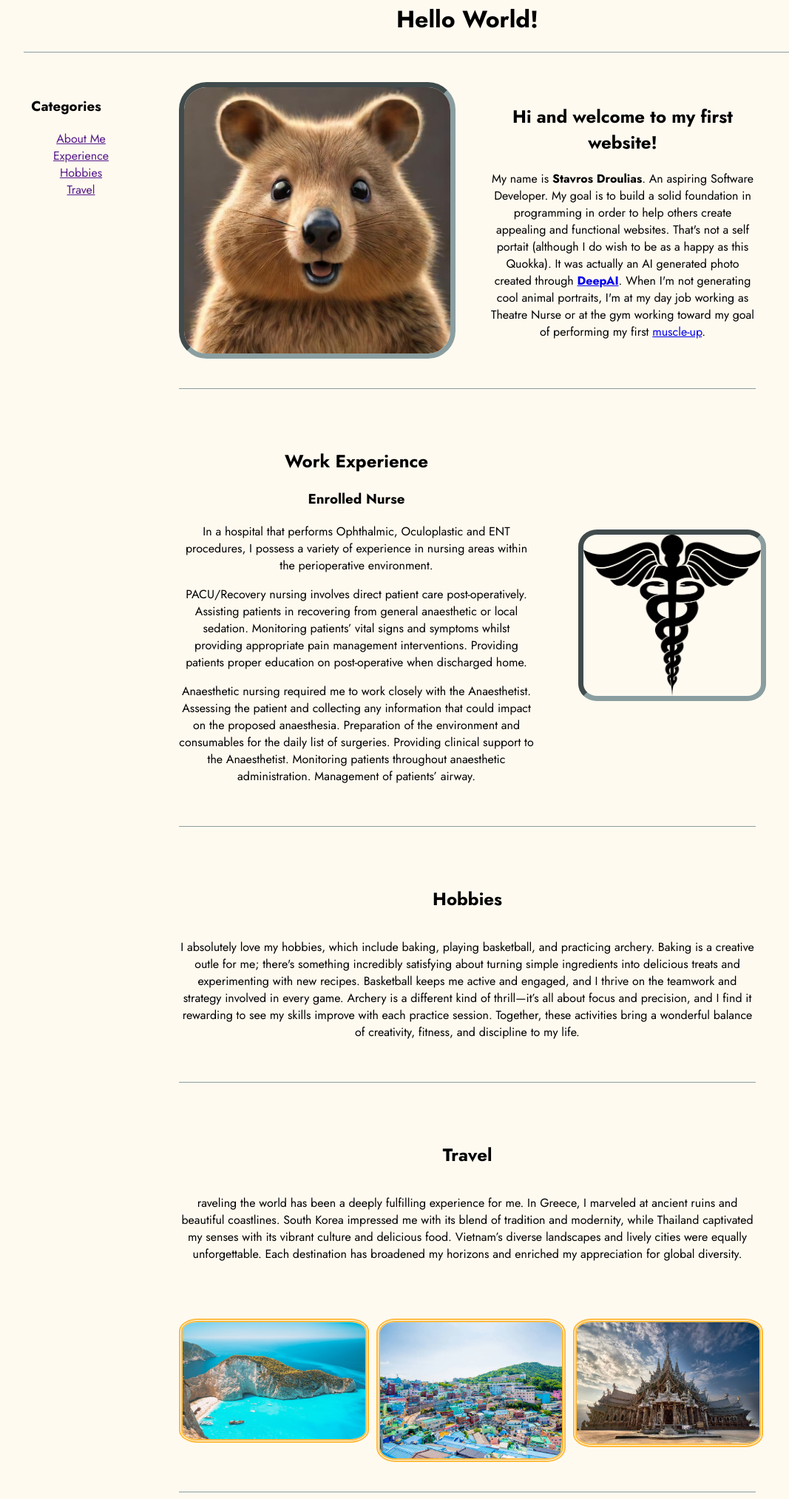
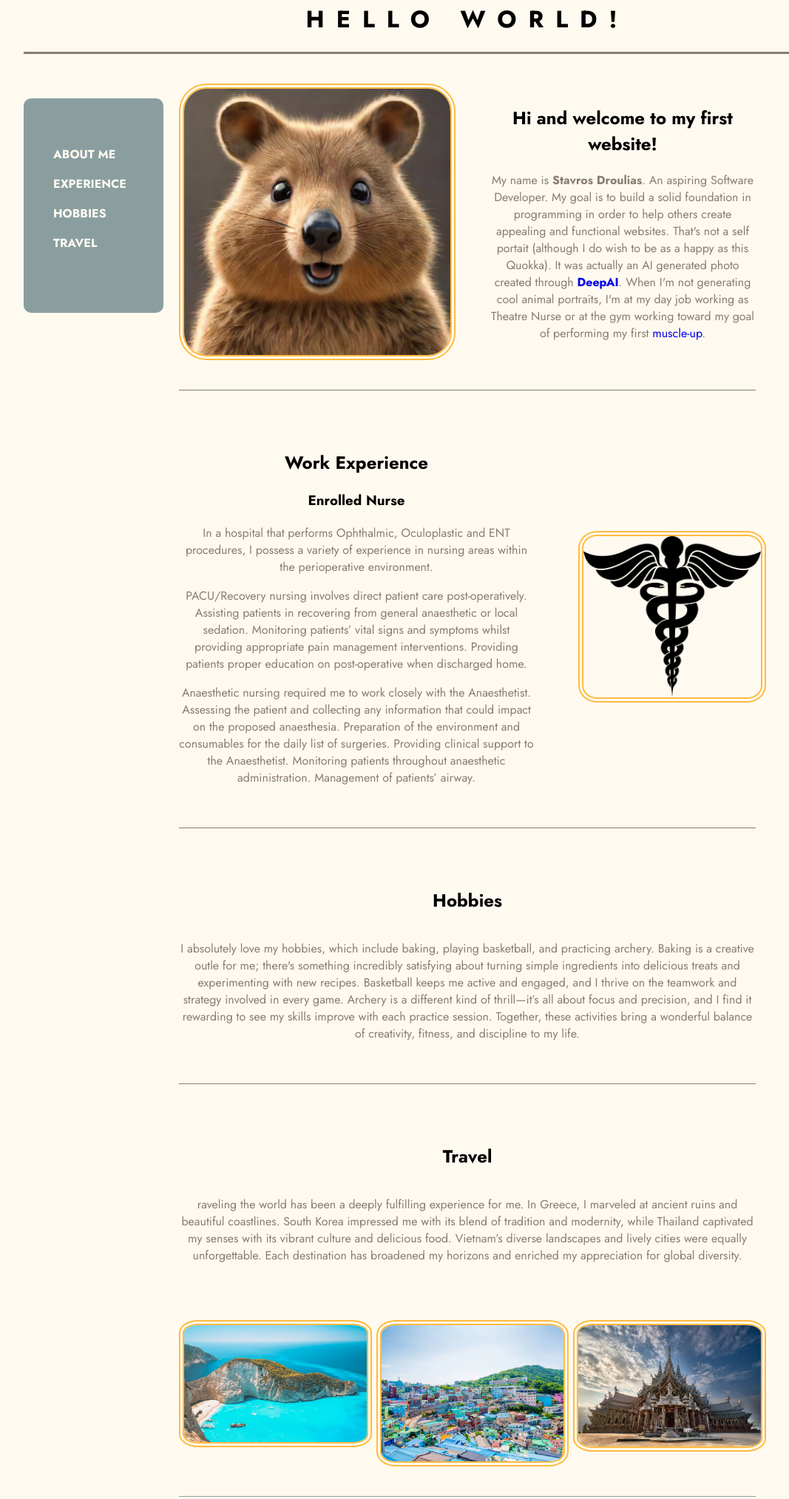
Before and after one commit to 5igmad3lta/systematic-rotary-phone, a plain HTML site: page index.html in a window 1280 px wide. Shown: the part 37-2064 px from the top of the page at 74% size, without its empty margins (8-1075 px from the left). Drawn offline with Linux system fonts and the light colour scheme.

Commit message:
modified html and css

```diff
--- a/index.html
+++ b/index.html
@@ -7,29 +7,29 @@
     </head>
     <body>
         <header>
-            <h1>Hello World!</h1>
+            <h1>HELLO WORLD!</h1>
         </header>
         <main class="grid-container">
             <nav class="sidebar">
                 <div>
-                    <h3>Categories</h3>
+                    <!-- <h3><u>CATEGORIES</u></h3> -->
                     <ul class="smenu-links">
                         <li>
-                            <a href="">About Me</a>
+                            <a href="#about-me"><strong>ABOUT ME</strong></a>
                         </li>
                         <li>
-                            <a href="">Experience</a>
+                            <a href="#experience"><strong>EXPERIENCE</strong></a>
                         </li>
                         <li>
-                            <a href="">Hobbies</a>
+                            <a href="#hobbies"><strong>HOBBIES</strong></a>
                         </li>
                         <li>
-                            <a href="">Travel</a>
+                            <a href="#travel"><strong>TRAVEL</strong></a>
                         </li>
                     </ul>
                 </div>
             </nav>
-            <article class="about-me">
+            <article class="about-me" id="about-me">
                 <img src="img/img1.jpg" alt="article image" id="article-image">
                 <div>
                     <h2>Hi and welcome to my first website!</h2>
@@ -39,7 +39,7 @@
                     </p>
                 </div>
             </article>
-            <article class="experience">
+            <article class="experience" id="experience">
                 <div>
                     <h2>Work Experience</h2>
                     <h3>Enrolled Nurse</h3>
@@ -49,7 +49,7 @@
                 </div>
                 <img src="img/kisspng-nursing-pin-registered-nurse-health-care-medicine-hand-saw-5ad5c57e1e9416.3596315415239591661253.png" alt="experience image" id="">
             </article>
-            <article class="hobbies">
+            <article class="hobbies" id="hobbies">
                 <h2>Hobbies</h2>
                 <p>I absolutely love my hobbies, which include baking, playing basketball, and practicing archery. Baking is a creative outle
                     for me; there's something incredibly satisfying about turning simple ingredients into delicious treats and experimenting with new recipes. Basketball keeps me active and engaged, and I thrive on the teamwork and strategy involved in every game.
@@ -59,7 +59,7 @@
                     fitness, and discipline to my life.
                 </p>
             </article>
-            <article class="travel">
+            <article class="travel" id="travel">
                 <h2>Travel</h2>
                 <p>raveling the world has been a deeply fulfilling experience for me.
                     In Greece, I marveled at ancient ruins and beautiful coastlines. South Korea impressed me with its blend of tradition and modernity,
@@ -68,9 +68,24 @@
                 </p>
             </article>
             <article class="img-gallery">
-                <img src="img/Greek-island.jpg" alt="Greek Island">
-                <img src="img/busan.jpg" alt="Gamcheon Culture Village">
-                <img src="img/sanctuary-of-truth.jpg" alt="Sanctuary of Truth">
+                <div class="container">
+                    <img src="img/Greek-island.jpg" alt="Greek Island">
+                    <div class="overlay">
+                        <div class="text">GREECE</div>
+                    </div>
+                </div>
+                <div class="container">
+                    <img src="img/busan.jpg" alt="Gamcheon Culture Village">
+                    <div class="overlay">
+                        <div class="text">SOUTH KOREA</div>
+                    </div>
+                </div>
+                <div class="container">
+                    <img src="img/sanctuary-of-truth.jpg" alt="Sanctuary of Truth">
+                    <div class="overlay">
+                        <div class="text">THAILAND</div>
+                    </div>
+                </div>
             </article>
             <script src="script.js"></script>
         </main>
--- a/style.css
+++ b/style.css
@@ -7,19 +7,36 @@ body {
 }
 .smenu-links {
     list-style: none;
-
+    color: #FFFAF0;
+}
+.smenu-links a {
+    color: #FFFAF0;
+}
+a {
+    text-decoration: none;
+}
+h2, h3 {
+    color: black;
 }
 header {
     max-width: 1200px;
     margin: 40px auto;
-    border-bottom: 1px solid #8A9EA0;
-
+    border-bottom: 3px solid #897C70;
+    letter-spacing: .999rem;
 }
 .sidebar {
     position: fixed;
-    text-align: center;
+    margin-top: 20px;
+    text-align: left ;
+    padding-right: 50px;
+    padding-top: 40px;
+    line-height: 40px;
+    background-color: #8A9EA0;
+    height: 250px;
+    border-radius: 10px;
 }
 .grid-container {
+    color: #897C70;
     display: grid;
     grid-template-columns: 1fr 1fr 1fr 1fr 1fr 1fr;
     gap: 60px;
@@ -27,10 +44,12 @@ header {
     margin: 20px auto;
 
 }
-article img {
+article img, div img {
+    display: block;
     width: 100%;
-    /* border: 4px solid white; */
-    /* border-radius: 8px; */
+    height: auto;
+    border: 7px double #FFBB40;
+    border-radius: 10%;
 }
 article.about-me {
     grid-area: 1 / 2 / 1 / 6;
@@ -38,7 +57,7 @@ article.about-me {
     grid-template-columns: 1fr 1fr;
     gap: 60px;
     align-items: center;
-    border-bottom: 1px solid #8A9EA0;
+    border-bottom: 1px solid #897C70;
     padding-bottom: 40px;
 }
 article.experience {
@@ -47,7 +66,7 @@ article.experience {
     grid-template-columns: 2fr 1fr;
     gap: 60px;
     align-items: center;
-    border-bottom: 1px solid #8A9EA0;
+    border-bottom: 1px solid #897C70;
     padding-bottom: 40px;
 }
 article.hobbies {
@@ -55,10 +74,9 @@ article.hobbies {
     grid-area: 3 / 2 / 3 / 6;
     grid-template-columns: auto;
     align-items: center;
-    border-bottom: 1px solid #8A9EA0;
+    border-bottom: 1px solid #897C70;
     padding-bottom: 40px;
 }
-
 article.travel {
     display: grid;
     grid-area: 4 / 2 / 4 / 6;
@@ -72,100 +90,43 @@ article.img-gallery {
     border-bottom: 1px solid #8A9EA0;
     padding-bottom: 40px;
 }
-article img {
-    border: 7px inset #8A9EA0;
-    border-radius: 10%;
+ .container {
+    position: relative;
+    height: max-content;
+ }
+.overlay {
+    position: absolute;
+    top: 0;
+    bottom: 0;
+    left: 0;
+    right: 0;
+    height: 100%;
+    width: 100%;
+    opacity: 0;
+    transition: .5s ease;
 }
-.img-gallery img {
-    border: 5px double #FFBB40;
+.container:hover .overlay {
+    opacity: 1;
 }
-
-    /* display:  inline-flex;
-    grid-row-start: 5;
-    grid-column-start: 2;
-    grid-column-end: 6;
+.text {
+    color: #FFBB40;
+    font-size: 30px;
+    font-weight: 800;
+    position: absolute;
+    top: 50%;
+    left: 50%;
+    -webkit-transform: translate(-50%, -50%);
+    -ms-transform: translate(-50%, -50%);
+    transform: translate(-50%, -50%);
+    text-align: center;
 }
-
-
-
-
-
-
-
-/* li {
-    padding: 5px;
-    list-style-type: none;
+@media screen and (max-width: 1213px) {
+    .sidebar {
+        display: none;
+    }
 }
-
-h1 {
-    font-size: 90px;
-    color: #FFBB40;
+@media screen and (max-width: 960px) {
+     article.about-me, article.experience, article.img-gallery {
+        grid-template-columns: 1fr;
+    }
 }
-header {
-    grid-column: span 2;
-    text-align: center;
-    border-bottom: 1px solid #FFFAF0;
-}
-nav {
-    text-align: left;
-    padding: 50px;
-    font-size: 130%;
-    position: fixed;
-}
-h3 {
-    border-bottom: 1px solid #8A9EA0;
-}
-.grid-container {
-    background: #FFFAF0;
-    max-width: 1600px;
-    margin: 0 auto;
-    display: grid;
-    grid-template-columns: 1fr 4fr;
-    column-gap: 30px;
-    border-radius: 16px;
-}
-
-#article-image {
-    width: 100%;
-    border: 10px solid #8A9EA0;
-    border-radius: 10%;
-    filter: brightness(1) saturate(1.3) contrast(110%);
-}
-.img-cropper {
-    width: 100%;
-    border: 10px solid #8A9EA0;
-    border-radius: 50%;
-    overflow: hidden;
-
-}
-article.experience {
-    grid-column: span 2;
-    display: grid;
-    grid-template-columns: 1fr 1fr;
-}
-article.main {
-    grid-column: span 1;
-    display: grid;
-    grid-template-columns: 1fr 1fr;
-    align-items: center;
-    padding: 50px;
-    text-align: left;
-    border-top: 1px solid #8A9EA0;
-    border-top-left-radius: 2%;
-    border-left: 1px solid #8A9EA0;
-    gap: 50px;
-}  */
-
-/* .grid-container > div:nth-child(1) {
-    grid-column: 1 / span 6;
-}
-.grid-container > div:nth-child(2) {
-    grid-column: span 4;
-    height
-}
-.grid-container > div:nth-child(3) {
-    grid-column: 2 / 6;
-}
-.grid-container > div:nth-child(3) {
-    grid-column: 2 / 6;
-} */
```
